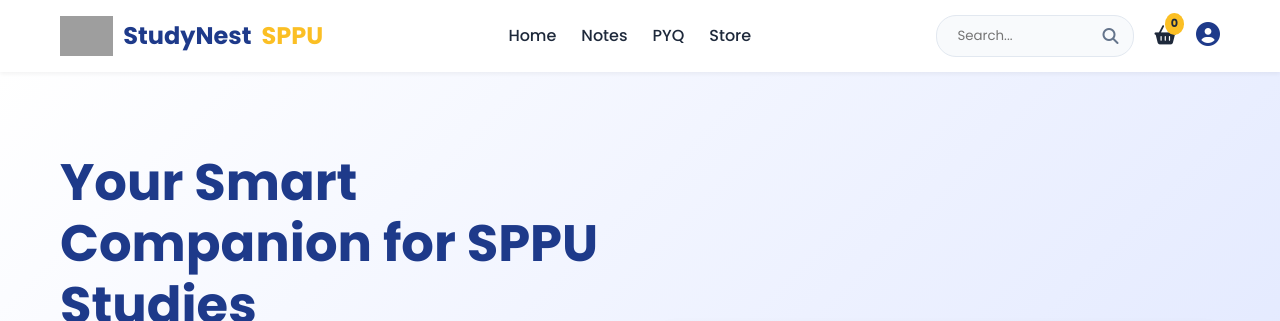
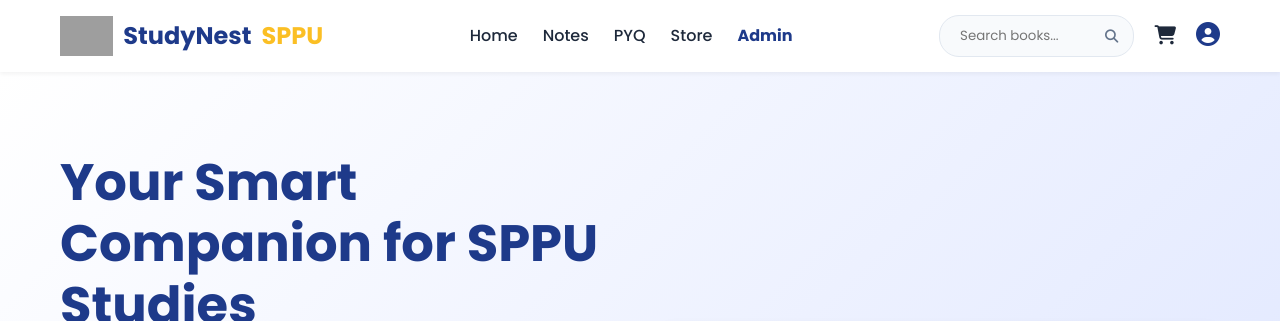
Before and after one commit to Mayuri572/StudyNest-SPPU, a PHP site: page /studynest/index.php in a window 1280 px wide. Shown: the top 321 px of the page. Run offline with PHP 8.4, Linux system fonts and the light colour scheme; the visitor is signed in with stand-in values (Sample User, id 1); some libraries are stand-ins or nearby versions; grey boxes are pictures that could not be loaded.

Commit message:
feat: add navbar with cart badge and session login

```diff
--- a/includes/navbar.php
+++ b/includes/navbar.php
@@ -1,7 +1,8 @@
+<?php if (session_status() === PHP_SESSION_NONE) session_start(); ?>
 <header class="navbar">
     <div class="nav-container">
         <a href="/studynest/index.php" class="logo">
-            <img src="/studynest/assets/images/logo.png" alt="Logo" onerror="this.src='https://via.placeholder.com/40x40?text=Logo'">
+            <img src="/studynest/assets/images/logo.png" alt="StudyNest Logo" onerror="this.src='https://via.placeholder.com/40x40?text=Logo'">
             StudyNest <span>SPPU</span>
         </a>
 
@@ -10,28 +11,33 @@
             <a href="/studynest/user/notes.php">Notes</a>
             <a href="/studynest/user/pyq.php">PYQ</a>
             <a href="/studynest/user/store.php">Store</a>
-            <?php if(isset($_SESSION['role']) && $_SESSION['role'] === 'admin'): ?>
+            <?php if (isset($_SESSION['role']) && $_SESSION['role'] === 'admin'): ?>
                 <a href="/studynest/admin/dashboard.php" style="color:var(--primary); font-weight:bold;">Admin</a>
             <?php endif; ?>
         </nav>
 
         <div class="nav-icons">
             <div class="search-bar">
-                <input type="text" placeholder="Search...">
-                <i class="fa-solid fa-magnifying-glass" style="color: var(--text-light);"></i>
+                <form action="/studynest/user/store.php" method="GET" style="display:flex; align-items:center;">
+                    <input type="text" name="search" placeholder="Search books..." value="<?php echo htmlspecialchars($_GET['search'] ?? ''); ?>">
+                    <button type="submit" style="border:none; background:none; cursor:pointer;"><i class="fa-solid fa-magnifying-glass" style="color:var(--text-light);"></i></button>
+                </form>
             </div>
 
             <a href="/studynest/user/cart.php" class="cart-icon-wrapper">
-                <i class="fa-solid fa-basket-shopping"></i>
-                <span class="cart-badge">0</span>
+                <i class="fa-solid fa-cart-shopping"></i>
+                <?php $cart_count = array_sum($_SESSION['cart'] ?? []); ?>
+                <?php if ($cart_count > 0): ?>
+                    <span class="cart-badge"><?php echo $cart_count; ?></span>
+                <?php endif; ?>
             </a>
 
             <div class="dropdown">
                 <i class="fa-solid fa-circle-user" style="font-size:1.5rem; cursor:pointer; color:var(--primary);"></i>
                 <div class="dropdown-content">
-                    <?php if(isset($_SESSION['user_id'])): ?>
-                        <p style="padding: 12px 16px; margin:0; border-bottom:1px solid #eee; font-weight:600; font-size:0.85rem;">
-                            Hi, <?php echo htmlspecialchars($_SESSION['user_name']); ?>
+                    <?php if (isset($_SESSION['user_id'])): ?>
+                        <p style="padding:12px 16px; margin:0; border-bottom:1px solid #eee; font-weight:600; font-size:0.85rem;">
+                            Hello, <?php echo htmlspecialchars($_SESSION['user_name']); ?>
                         </p>
                         <a href="/studynest/user/orders.php"><i class="fa-solid fa-box"></i> My Orders</a>
                         <a href="/studynest/auth/logout.php" style="color:red;"><i class="fa-solid fa-right-from-bracket"></i> Logout</a>
```
